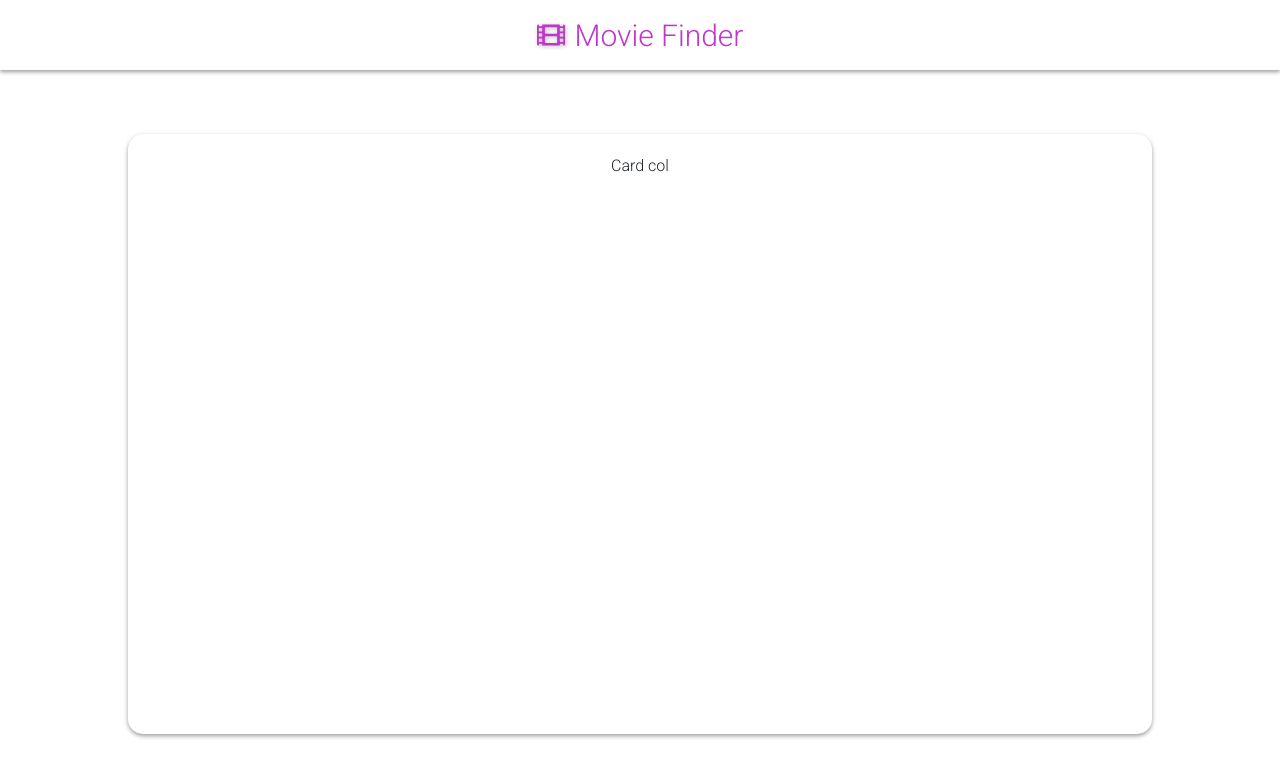
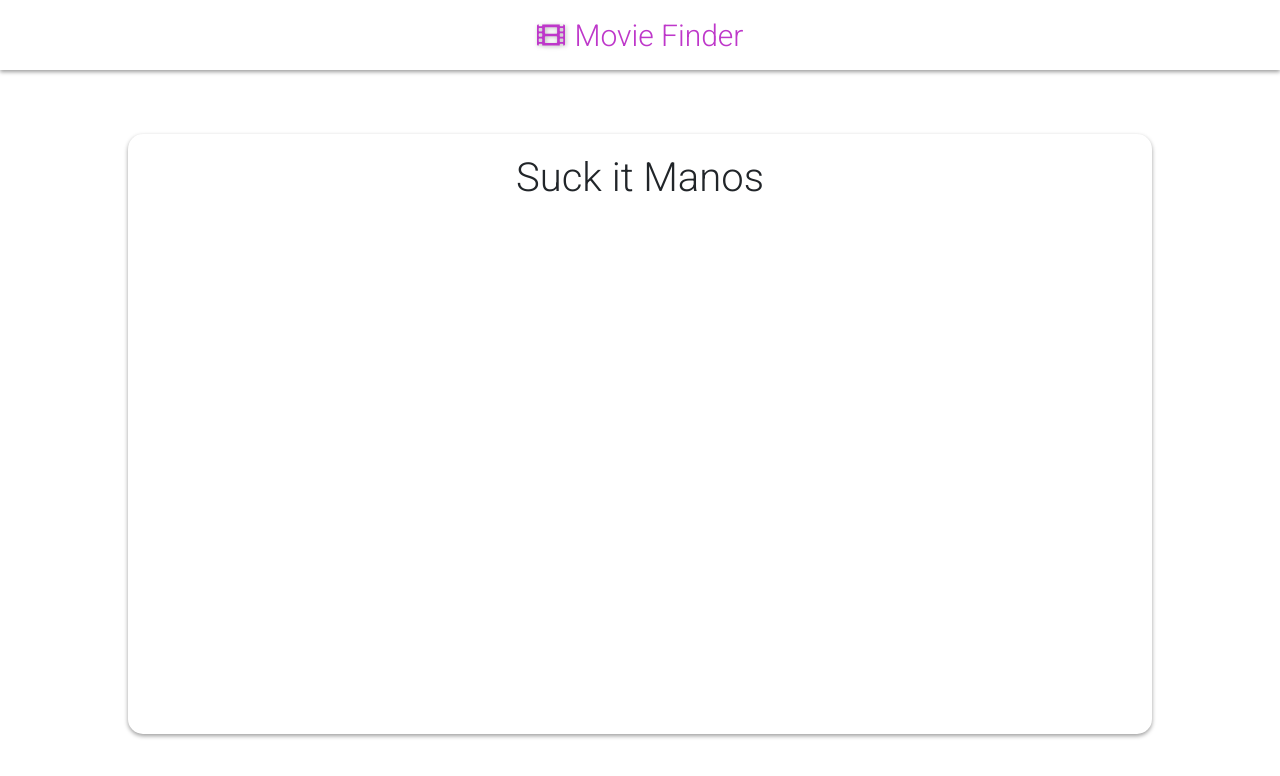
Before and after one commit to Giannoulo/Movie-finder, a React (Create React App) app: page / in a window 1280 px wide. Shown: the top 776 px of the page. Built offline with nearby package versions, Linux system fonts and the light colour scheme.

Commit message:
Fixed card row height

```diff
--- a/package.json
+++ b/package.json
@@ -1,4 +1,5 @@
 {
+  "homepage": "http://Giannoulo.github.io/Movie-finder",
   "name": "movie-finder",
   "version": "0.1.0",
   "private": true,
@@ -16,6 +17,8 @@
     "web-vitals": "^1.1.2"
   },
   "scripts": {
+    "predeploy": "npm run build",
+    "deploy": "gh-pages -d build",
     "start": "react-scripts start",
     "build": "react-scripts build",
     "test": "react-scripts test",
@@ -38,5 +41,8 @@
       "last 1 firefox version",
       "last 1 safari version"
     ]
+  },
+  "devDependencies": {
+    "gh-pages": "^3.2.3"
   }
 }
--- a/public/index.html
+++ b/public/index.html
@@ -21,7 +21,7 @@
       work correctly both with client-side routing and a non-root public URL.
       Learn how to configure a non-root public URL by running `npm run build`.
     -->
-    <title>React App</title>
+    <title>Movie Finder</title>
     <link rel="preconnect" href="https://fonts.googleapis.com" />
     <link rel="preconnect" href="https://fonts.gstatic.com" crossorigin />
     <link
--- a/src/Components/Card/Card.js
+++ b/src/Components/Card/Card.js
@@ -2,7 +2,7 @@
 function Card() {
     return (
         <div className="row justify-content-center" id="card-row">
-            <div className="col" id="card-col">Card col</div>
+            <div className="col" id="card-col"><h1>Suck it Manos</h1></div>
         </div>
     )
 }
--- a/src/Components/Header/Header.js
+++ b/src/Components/Header/Header.js
@@ -5,7 +5,8 @@ import { faFilm } from '@fortawesome/free-solid-svg-icons'
 function Header() {
     return (
         <div className="row align-items-center" id="header-row">
-            <div className="col" id="header-col"><FontAwesomeIcon icon={faFilm} id="header-icon"/>Movie Finder</div>
+            <div className="col" id="header-col">
+                <FontAwesomeIcon icon={faFilm} id="header-icon"/>Movie Finder</div>
         </div>
     )
 }
--- a/src/SCSS/_card.scss
+++ b/src/SCSS/_card.scss
@@ -1,7 +1,3 @@
-#card-row {
-  height: 100%;
-}
-
 #card-col {
   margin-top: 8vh;
   text-align: center;
--- a/src/SCSS/main.css
+++ b/src/SCSS/main.css
@@ -15,10 +15,6 @@
   font-size: 28px;
   -webkit-filter: drop-shadow(1px 1px 2px #b6b6b6);
           filter: drop-shadow(1px 1px 2px #b6b6b6);
-}
-
-#card-row {
-  height: 100%;
 }
 
 #card-col {
```
Also changed, not shown: 2 other files (tests, documents, lock files or other folders).
